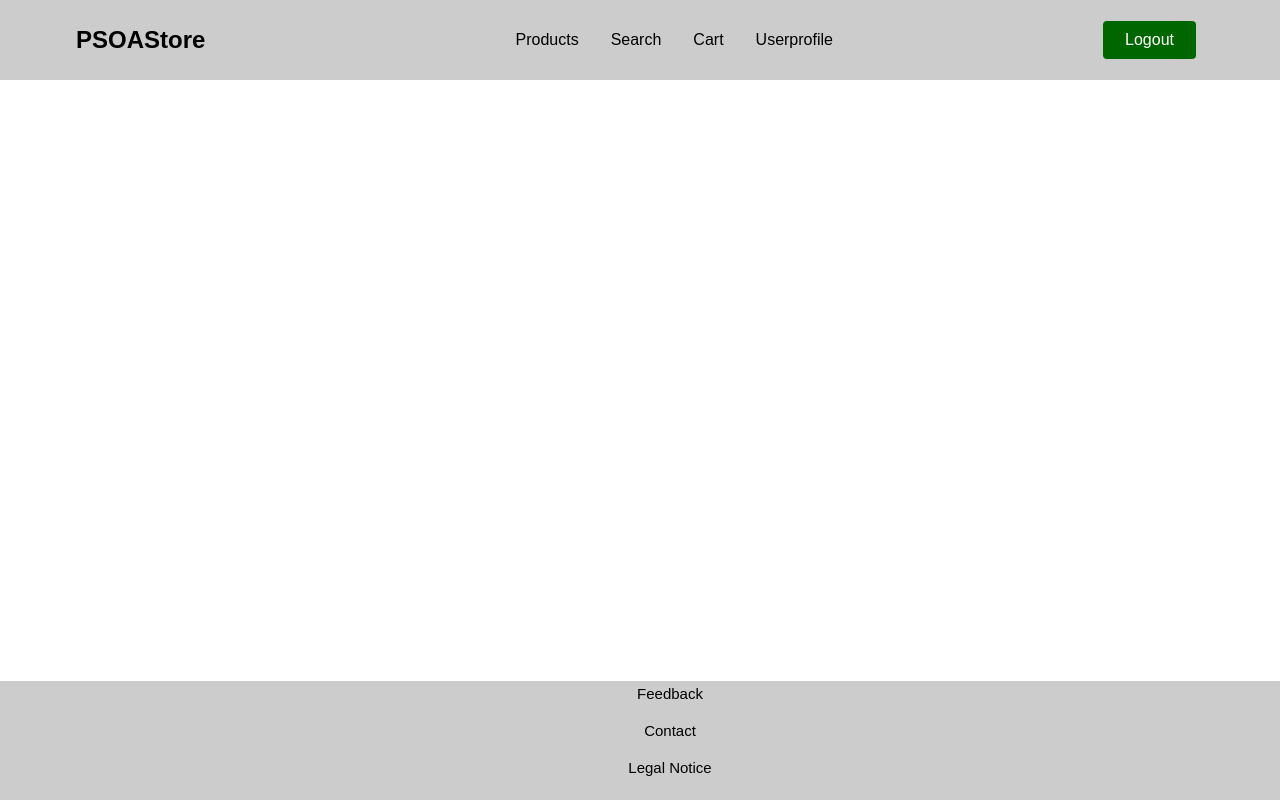
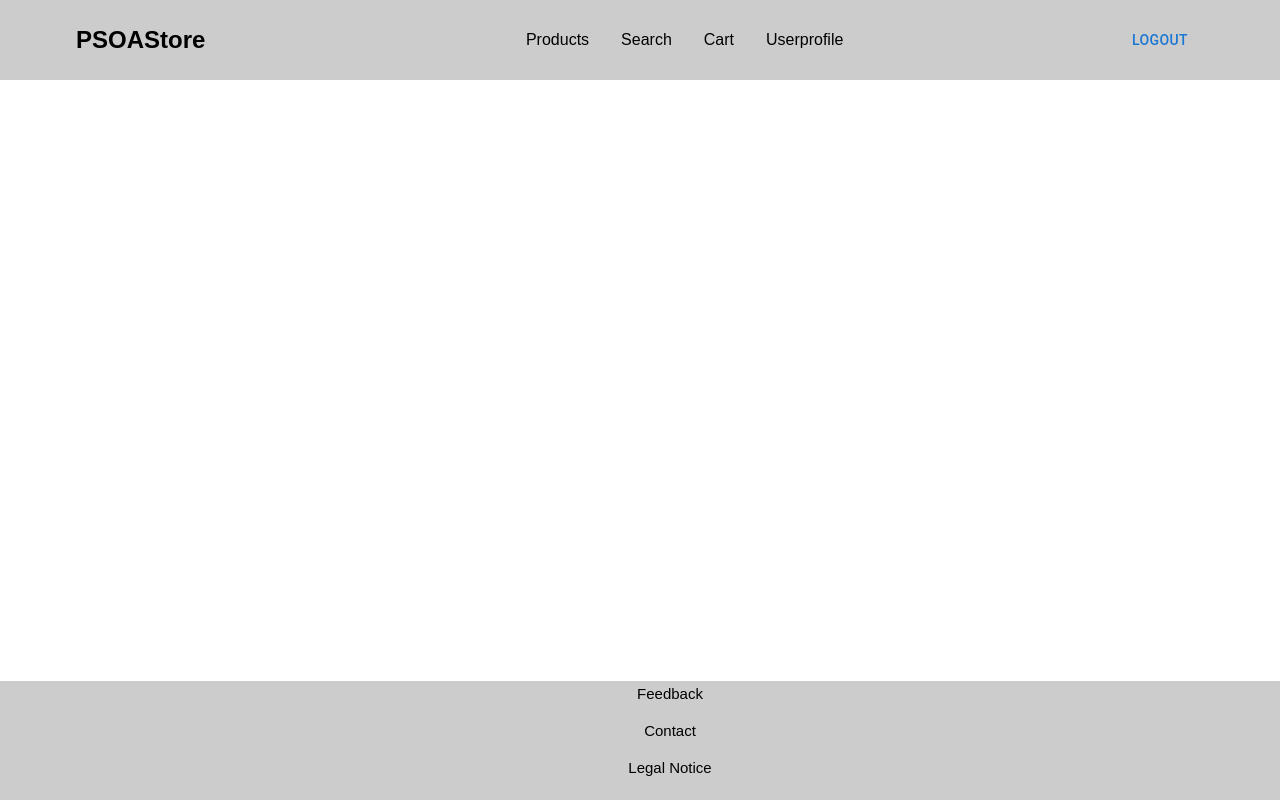
Before and after one commit to prod-des-project-2021/group_17, a React (Create React App) app in the folder frontend/: page /login in a window 1280 px wide. Built offline with nearby package versions, Linux system fonts and the light colour scheme; sample sign-in values are in the browser's storage.

Commit message:
Logout Fix

```diff
--- a/frontend/src/components/navbar/Navbar.js
+++ b/frontend/src/components/navbar/Navbar.js
@@ -1,7 +1,11 @@
+import { Button } from '@mui/material';
 import React from 'react';
+import { connect } from 'react-redux';
+import { AuthActions } from '../../stores/actions';
 import { Nav, NavLink, NavButton, NavButtonLink, NavMenu, Bars } from './NavbarElement';
 
-const Navbar = () => {
+const Navbar = (props) => {
+    const {signOut} = props;
     return (
         <>
             <Nav>
@@ -25,11 +29,15 @@ const Navbar = () => {
 
                 </NavMenu>
                 <NavButton>
-                    <NavButtonLink to='/login'>Logout</NavButtonLink>
+                    <Button onClick={signOut}>Logout</Button>
                 </NavButton>
             </Nav>
         </>
     )
 }
 
-export default Navbar
+const mapDispatchToProps = {
+	signOut: AuthActions.signOut
+};
+
+export default connect(null, mapDispatchToProps)(Navbar);
```
